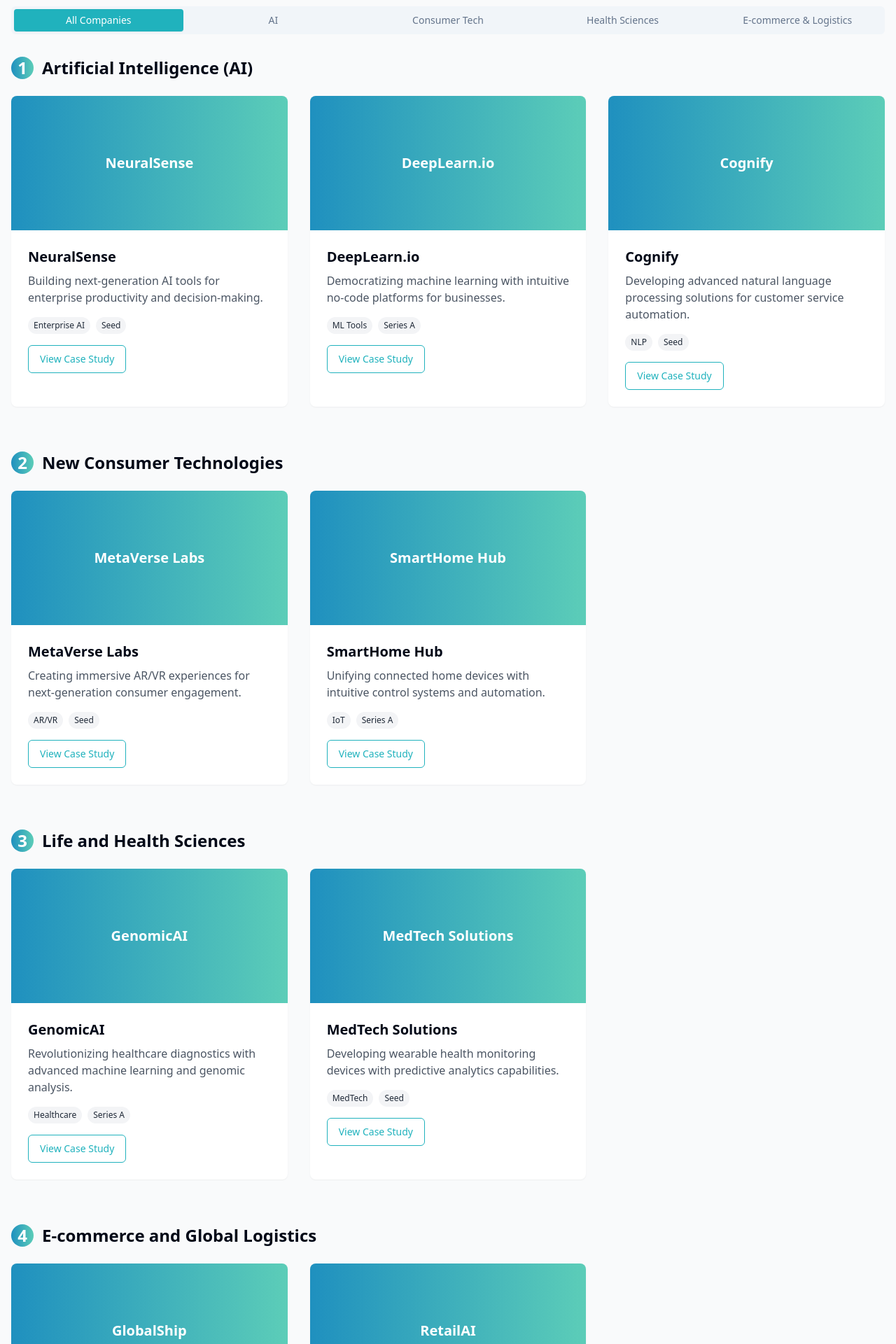
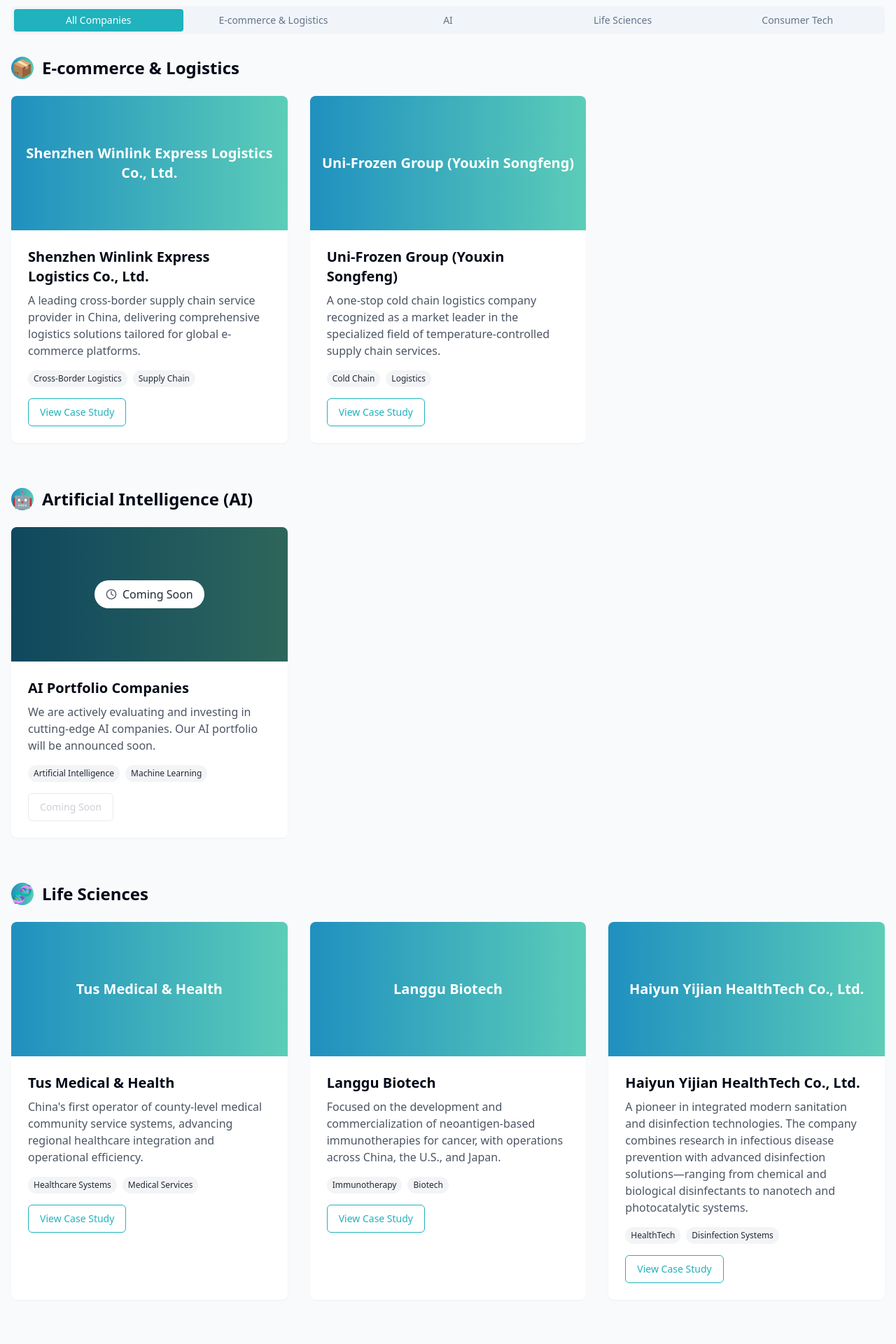
Before and after one commit to mengfeiz/bayareainnovest, a Next.js app: page /innovest in a window 1280 px wide. Shown: the part 1320-3240 px from the top of the page at 70% size. Built offline with nearby package versions, Linux system fonts and the light colour scheme.

Commit message:
update the portforlio page

```diff
--- a/app/innovest/page.tsx
+++ b/app/innovest/page.tsx
@@ -1,70 +1,60 @@
 import { Button } from "@/components/ui/button"
 import Link from "next/link"
 import { Tabs, TabsContent, TabsList, TabsTrigger } from "@/components/ui/tabs"
+import { Clock } from "lucide-react"
 
 export default function InnovestPage() {
   // Portfolio company data organized by category
   const portfolioData = {
-    ai: [
+    ecommerce: [
       {
-        name: "NeuralSense",
-        description: "Building next-generation AI tools for enterprise productivity and decision-making.",
-        tags: ["Enterprise AI", "Seed"],
-        image: "ai-company-1",
+        name: "Shenzhen Winlink Express Logistics Co., Ltd.",
+        description:
+          "A leading cross-border supply chain service provider in China, delivering comprehensive logistics solutions tailored for global e-commerce platforms.",
+        tags: ["Cross-Border Logistics", "Supply Chain"],
+        image: "winlink-logistics",
       },
       {
-        name: "DeepLearn.io",
-        description: "Democratizing machine learning with intuitive no-code platforms for businesses.",
-        tags: ["ML Tools", "Series A"],
-        image: "ai-company-2",
+        name: "Uni-Frozen Group (Youxin Songfeng)",
+        description:
+          "A one-stop cold chain logistics company recognized as a market leader in the specialized field of temperature-controlled supply chain services.",
+        tags: ["Cold Chain", "Logistics"],
+        image: "uni-frozen",
+      },
+    ],
+    ai: [
+      // AI section will show "coming soon" placeholder
+    ],
+    health: [
+      {
+        name: "Tus Medical & Health",
+        description:
+          "China's first operator of county-level medical community service systems, advancing regional healthcare integration and operational efficiency.",
+        tags: ["Healthcare Systems", "Medical Services"],
+        image: "tus-medical",
       },
       {
-        name: "Cognify",
-        description: "Developing advanced natural language processing solutions for customer service automation.",
-        tags: ["NLP", "Seed"],
-        image: "ai-company-3",
+        name: "Langgu Biotech",
+        description:
+          "Focused on the development and commercialization of neoantigen-based immunotherapies for cancer, with operations across China, the U.S., and Japan.",
+        tags: ["Immunotherapy", "Biotech"],
+        image: "langgu-biotech",
+      },
+      {
+        name: "Haiyun Yijian HealthTech Co., Ltd.",
+        description:
+          "A pioneer in integrated modern sanitation and disinfection technologies. The company combines research in infectious disease prevention with advanced disinfection solutions—ranging from chemical and biological disinfectants to nanotech and photocatalytic systems.",
+        tags: ["HealthTech", "Disinfection Systems"],
+        image: "haiyun-yijian",
       },
     ],
     consumer: [
       {
-        name: "MetaVerse Labs",
-        description: "Creating immersive AR/VR experiences for next-generation consumer engagement.",
-        tags: ["AR/VR", "Seed"],
-        image: "consumer-company-1",
-      },
-      {
-        name: "SmartHome Hub",
-        description: "Unifying connected home devices with intuitive control systems and automation.",
-        tags: ["IoT", "Series A"],
-        image: "consumer-company-2",
-      },
-    ],
-    health: [
-      {
-        name: "GenomicAI",
-        description: "Revolutionizing healthcare diagnostics with advanced machine learning and genomic analysis.",
-        tags: ["Healthcare", "Series A"],
-        image: "health-company-1",
-      },
-      {
-        name: "MedTech Solutions",
-        description: "Developing wearable health monitoring devices with predictive analytics capabilities.",
-        tags: ["MedTech", "Seed"],
-        image: "health-company-2",
-      },
-    ],
-    ecommerce: [
-      {
-        name: "GlobalShip",
-        description: "Optimizing cross-border logistics with AI-powered routing and customs clearance.",
-        tags: ["Logistics", "Series A"],
-        image: "ecommerce-company-1",
-      },
-      {
-        name: "RetailAI",
-        description: "Enhancing e-commerce personalization through behavioral analysis and predictive modeling.",
-        tags: ["E-commerce", "Seed"],
-        image: "ecommerce-company-2",
+        name: "Produce Sunshine (Tianjin)",
+        description:
+          "Founded in 1992, Produce Sunshine specializes in high-quality nuts, dried fruits, and organic agricultural products. Serving global baking and snack food brands, the company is known for its product quality, innovation, and export-ready capabilities.",
+        tags: ["Food & Agriculture", "Consumer Products"],
+        image: "produce-sunshine",
       },
     ],
   }
@@ -74,7 +64,7 @@ export default function InnovestPage() {
     return companies.map((company, index) => (
       <div key={index} className="bg-white rounded-lg overflow-hidden shadow-sm hover:shadow-md transition-shadow">
         <div className="h-48 bg-gradient-to-r from-[#1f90bf] to-[#5ccdb8] flex items-center justify-center">
-          <span className="text-white text-xl font-bold">{company.name}</span>
+          <span className="text-white text-xl font-bold text-center px-4">{company.name}</span>
         </div>
         <div className="p-6">
           <h3 className="text-xl font-semibold mb-2">{company.name}</h3>
@@ -92,6 +82,38 @@ export default function InnovestPage() {
         </div>
       </div>
     ))
+  }
+
+  // Function to render "coming soon" placeholder for AI
+  const renderComingSoonCard = () => {
+    return (
+      <div className="bg-white rounded-lg overflow-hidden shadow-sm relative">
+        <div className="h-48 bg-gradient-to-r from-[#1f90bf] to-[#5ccdb8] flex items-center justify-center relative">
+          <span className="text-white text-xl font-bold">AI Investments</span>
+          {/* Coming Soon Overlay */}
+          <div className="absolute inset-0 bg-black/50 flex items-center justify-center">
+            <div className="bg-white rounded-full px-4 py-2 flex items-center gap-2">
+              <Clock className="h-4 w-4 text-gray-600" />
+              <span className="text-gray-800 font-medium">Coming Soon</span>
+            </div>
+          </div>
+        </div>
+        <div className="p-6">
+          <h3 className="text-xl font-semibold mb-2">AI Portfolio Companies</h3>
+          <p className="text-gray-600 mb-4">
+            We are actively evaluating and investing in cutting-edge AI companies. Our AI portfolio will be announced
+            soon.
+          </p>
+          <div className="flex flex-wrap gap-2 mb-4">
+            <span className="px-2 py-1 bg-gray-100 text-gray-800 text-xs rounded-full">Artificial Intelligence</span>
+            <span className="px-2 py-1 bg-gray-100 text-gray-800 text-xs rounded-full">Machine Learning</span>
+          </div>
+          <Button variant="outline" disabled className="text-gray-400 border-gray-300 cursor-not-allowed">
+            Coming Soon
+          </Button>
+        </div>
+      </div>
+    )
   }
 
   return (
@@ -144,25 +166,25 @@ export default function InnovestPage() {
                     <div className="h-6 w-6 rounded-full bg-gradient-to-r from-[#1f90bf] to-[#5ccdb8] flex items-center justify-center mr-3 mt-0.5">
                       <span className="text-white text-xs">1</span>
                     </div>
-                    <span className="text-gray-700">Artificial Intelligence (AI)</span>
+                    <span className="text-gray-700">E-commerce and Logistics</span>
                   </li>
                   <li className="flex items-start">
                     <div className="h-6 w-6 rounded-full bg-gradient-to-r from-[#1f90bf] to-[#5ccdb8] flex items-center justify-center mr-3 mt-0.5">
                       <span className="text-white text-xs">2</span>
                     </div>
-                    <span className="text-gray-700">New Consumer Technologies</span>
+                    <span className="text-gray-700">Artificial Intelligence (AI)</span>
                   </li>
                   <li className="flex items-start">
                     <div className="h-6 w-6 rounded-full bg-gradient-to-r from-[#1f90bf] to-[#5ccdb8] flex items-center justify-center mr-3 mt-0.5">
                       <span className="text-white text-xs">3</span>
                     </div>
-                    <span className="text-gray-700">Life and Health Sciences</span>
+                    <span className="text-gray-700">Life Sciences</span>
                   </li>
                   <li className="flex items-start">
                     <div className="h-6 w-6 rounded-full bg-gradient-to-r from-[#1f90bf] to-[#5ccdb8] flex items-center justify-center mr-3 mt-0.5">
                       <span className="text-white text-xs">4</span>
                     </div>
-                    <span className="text-gray-700">E-commerce and Global Logistics</span>
+                    <span className="text-gray-700">Consumer Tech</span>
                   </li>
                 </ul>
               </div>
@@ -187,35 +209,59 @@ export default function InnovestPage() {
               <TabsTrigger value="all" className="data-[state=active]:bg-[#20b2bd] data-[state=active]:text-white">
                 All Companies
               </TabsTrigger>
-              <TabsTrigger value="ai" className="data-[state=active]:bg-[#20b2bd] data-[state=active]:text-white">
-                AI
-              </TabsTrigger>
-              <TabsTrigger value="consumer" className="data-[state=active]:bg-[#20b2bd] data-[state=active]:text-white">
-                Consumer Tech
-              </TabsTrigger>
-              <TabsTrigger value="health" className="data-[state=active]:bg-[#20b2bd] data-[state=active]:text-white">
-                Health Sciences
-              </TabsTrigger>
               <TabsTrigger
                 value="ecommerce"
                 className="data-[state=active]:bg-[#20b2bd] data-[state=active]:text-white"
               >
                 E-commerce & Logistics
               </TabsTrigger>
+              <TabsTrigger value="ai" className="data-[state=active]:bg-[#20b2bd] data-[state=active]:text-white">
+                AI
+              </TabsTrigger>
+              <TabsTrigger value="health" className="data-[state=active]:bg-[#20b2bd] data-[state=active]:text-white">
+                Life Sciences
+              </TabsTrigger>
+              <TabsTrigger value="consumer" className="data-[state=active]:bg-[#20b2bd] data-[state=active]:text-white">
+                Consumer Tech
+              </TabsTrigger>
             </TabsList>
 
             <TabsContent value="all">
               <div className="space-y-16">
-                {/* AI Section */}
+                {/* E-commerce & Logistics Section */}
                 <div>
                   <h3 className="text-2xl font-semibold mb-6 flex items-center">
                     <div className="h-8 w-8 rounded-full bg-gradient-to-r from-[#1f90bf] to-[#5ccdb8] flex items-center justify-center mr-3">
-                      <span className="text-white font-bold">1</span>
+                      <span className="text-white font-bold">📦</span>
+                    </div>
+                    E-commerce & Logistics
+                  </h3>
+                  <div className="grid grid-cols-1 md:grid-cols-2 lg:grid-cols-3 gap-8">
+                    {renderCompanyCards(portfolioData.ecommerce)}
+                  </div>
+                </div>
+
+                {/* AI Section - Coming Soon */}
+                <div>
+                  <h3 className="text-2xl font-semibold mb-6 flex items-center">
+                    <div className="h-8 w-8 rounded-full bg-gradient-to-r from-[#1f90bf] to-[#5ccdb8] flex items-center justify-center mr-3">
+                      <span className="text-white font-bold">🤖</span>
                     </div>
                     Artificial Intelligence (AI)
                   </h3>
+                  <div className="grid grid-cols-1 md:grid-cols-2 lg:grid-cols-3 gap-8">{renderComingSoonCard()}</div>
+                </div>
+
+                {/* Life Sciences Section */}
+                <div>
+                  <h3 className="text-2xl font-semibold mb-6 flex items-center">
+                    <div className="h-8 w-8 rounded-full bg-gradient-to-r from-[#1f90bf] to-[#5ccdb8] flex items-center justify-center mr-3">
+                      <span className="text-white font-bold">🧬</span>
+                    </div>
+                    Life Sciences
+                  </h3>
                   <div className="grid grid-cols-1 md:grid-cols-2 lg:grid-cols-3 gap-8">
-                    {renderCompanyCards(portfolioData.ai)}
+                    {renderCompanyCards(portfolioData.health)}
                   </div>
                 </div>
 
@@ -223,39 +269,27 @@ export default function InnovestPage() {
                 <div>
                   <h3 className="text-2xl font-semibold mb-6 flex items-center">
                     <div className="h-8 w-8 rounded-full bg-gradient-to-r from-[#1f90bf] to-[#5ccdb8] flex items-center justify-center mr-3">
-                      <span className="text-white font-bold">2</span>
+                      <span className="text-white font-bold">🛒</span>
                     </div>
-                    New Consumer Technologies
+                    Consumer Tech
                   </h3>
                   <div className="grid grid-cols-1 md:grid-cols-2 lg:grid-cols-3 gap-8">
                     {renderCompanyCards(portfolioData.consumer)}
                   </div>
                 </div>
+              </div>
+            </TabsContent>
 
-                {/* Health Sciences Section */}
+            <TabsContent value="ecommerce">
               <div>
                 <h3 className="text-2xl font-semibold mb-6 flex items-center">
                   <div className="h-8 w-8 rounded-full bg-gradient-to-r from-[#1f90bf] to-[#5ccdb8] flex items-center justify-center mr-3">
-                      <span className="text-white font-bold">3</span>
+                    <span className="text-white font-bold">📦</span>
                   </div>
-                    Life and Health Sciences
-                  </h3>
-                  <div className="grid grid-cols-1 md:grid-cols-2 lg:grid-cols-3 gap-8">
-                    {renderCompanyCards(portfolioData.health)}
-                  </div>
-                </div>
-
-                {/* E-commerce Section */}
-                <div>
-                  <h3 className="text-2xl font-semibold mb-6 flex items-center">
-                    <div className="h-8 w-8 rounded-full bg-gradient-to-r from-[#1f90bf] to-[#5ccdb8] flex items-center justify-center mr-3">
-                      <span className="text-white font-bold">4</span>
-                    </div>
-                    E-commerce and Global Logistics
+                  E-commerce & Logistics
                 </h3>
                 <div className="grid grid-cols-1 md:grid-cols-2 lg:grid-cols-3 gap-8">
                   {renderCompanyCards(portfolioData.ecommerce)}
-                  </div>
                 </div>
               </div>
             </TabsContent>
@@ -264,12 +298,24 @@ export default function InnovestPage() {
               <div>
                 <h3 className="text-2xl font-semibold mb-6 flex items-center">
                   <div className="h-8 w-8 rounded-full bg-gradient-to-r from-[#1f90bf] to-[#5ccdb8] flex items-center justify-center mr-3">
-                    <span className="text-white font-bold">1</span>
+                    <span className="text-white font-bold">🤖</span>
                   </div>
                   Artificial Intelligence (AI)
                 </h3>
+                <div className="grid grid-cols-1 md:grid-cols-2 lg:grid-cols-3 gap-8">{renderComingSoonCard()}</div>
+              </div>
+            </TabsContent>
+
+            <TabsContent value="health">
+              <div>
+                <h3 className="text-2xl font-semibold mb-6 flex items-center">
+                  <div className="h-8 w-8 rounded-full bg-gradient-to-r from-[#1f90bf] to-[#5ccdb8] flex items-center justify-center mr-3">
+                    <span className="text-white font-bold">🧬</span>
+                  </div>
+                  Life Sciences
+                </h3>
                 <div className="grid grid-cols-1 md:grid-cols-2 lg:grid-cols-3 gap-8">
-                  {renderCompanyCards(portfolioData.ai)}
+                  {renderCompanyCards(portfolioData.health)}
                 </div>
               </div>
             </TabsContent>
@@ -278,40 +324,12 @@ export default function InnovestPage() {
               <div>
                 <h3 className="text-2xl font-semibold mb-6 flex items-center">
                   <div className="h-8 w-8 rounded-full bg-gradient-to-r from-[#1f90bf] to-[#5ccdb8] flex items-center justify-center mr-3">
-                    <span className="text-white font-bold">2</span>
+                    <span className="text-white font-bold">🛒</span>
                   </div>
-                  New Consumer Technologies
+                  Consumer Tech
                 </h3>
                 <div className="grid grid-cols-1 md:grid-cols-2 lg:grid-cols-3 gap-8">
                   {renderCompanyCards(portfolioData.consumer)}
-                </div>
-              </div>
-            </TabsContent>
-
-            <TabsContent value="health">
-              <div>
-                <h3 className="text-2xl font-semibold mb-6 flex items-center">
-                  <div className="h-8 w-8 rounded-full bg-gradient-to-r from-[#1f90bf] to-[#5ccdb8] flex items-center justify-center mr-3">
-                    <span className="text-white font-bold">3</span>
-                  </div>
-                  Life and Health Sciences
-                </h3>
-                <div className="grid grid-cols-1 md:grid-cols-2 lg:grid-cols-3 gap-8">
-                  {renderCompanyCards(portfolioData.health)}
-                </div>
-              </div>
-            </TabsContent>
-
-            <TabsContent value="ecommerce">
-              <div>
-                <h3 className="text-2xl font-semibold mb-6 flex items-center">
-                  <div className="h-8 w-8 rounded-full bg-gradient-to-r from-[#1f90bf] to-[#5ccdb8] flex items-center justify-center mr-3">
-                    <span className="text-white font-bold">4</span>
-                  </div>
-                  E-commerce and Global Logistics
-                </h3>
-                <div className="grid grid-cols-1 md:grid-cols-2 lg:grid-cols-3 gap-8">
-                  {renderCompanyCards(portfolioData.ecommerce)}
                 </div>
               </div>
             </TabsContent>
```
Lines whose indentation alone changed are shown as unchanged.
